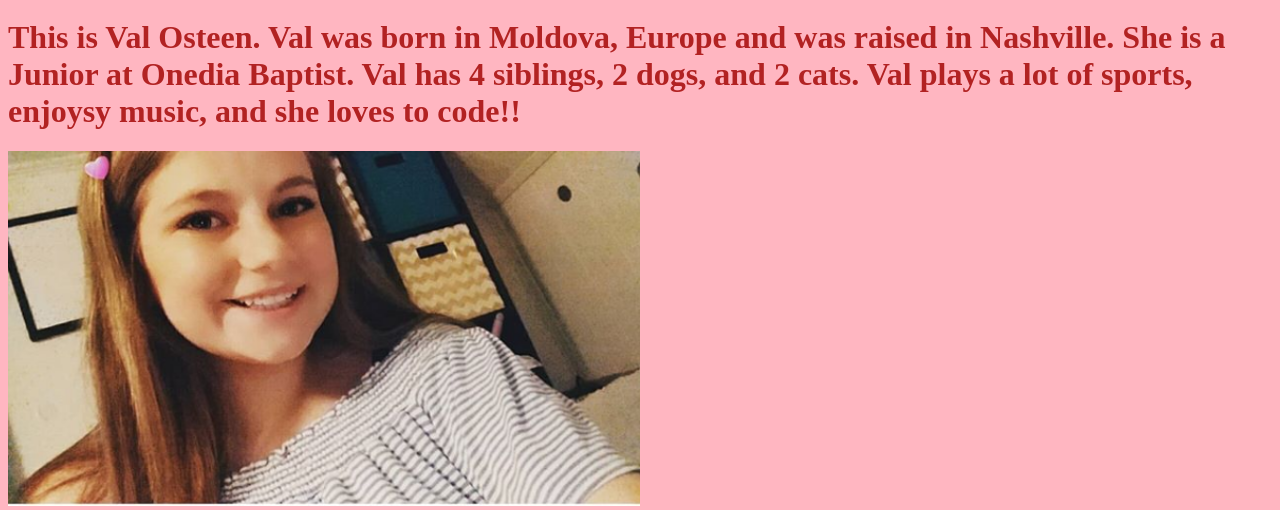
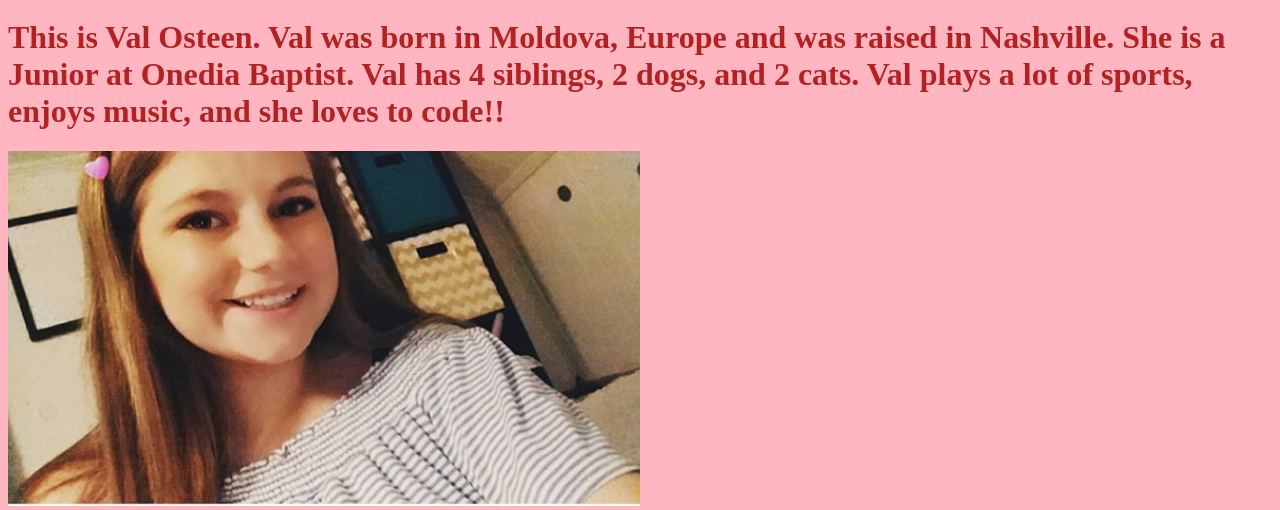
Before and after one commit to JadynM/JadynM.github.io, a plain HTML site: page Val/index.html in a window 1280 px wide. Shown: the part 61-571 px from the top of the page. Drawn offline with Linux system fonts and the light colour scheme.

Commit message:
Update index.html

```diff
--- a/Val/index.html
+++ b/Val/index.html
@@ -8,7 +8,7 @@
        <div>
 
         <h1 style="color:FireBrick;">Welcome!</h1>
-        <h1 style="color:FireBrick;">This is Val Osteen. Val was born in Moldova, Europe and was raised in Nashville. She is a Junior at Onedia Baptist. Val has 4 siblings, 2 dogs, and 2 cats. Val plays a lot of sports, enjoysy music, and she loves to code!!  </h1>
+        <h1 style="color:FireBrick;">This is Val Osteen. Val was born in Moldova, Europe and was raised in Nashville. She is a Junior at Onedia Baptist. Val has 4 siblings, 2 dogs, and 2 cats. Val plays a lot of sports, enjoys music, and she loves to code!!  </h1>
        <img src="Screen Shot 2018-07-30 at 3.52.08 PM.png" alt="A picture of Val." style="width:50%;height:65%;">
            <h1 style="color:FireBrick;">A picture of Val!</h1>
 
```
